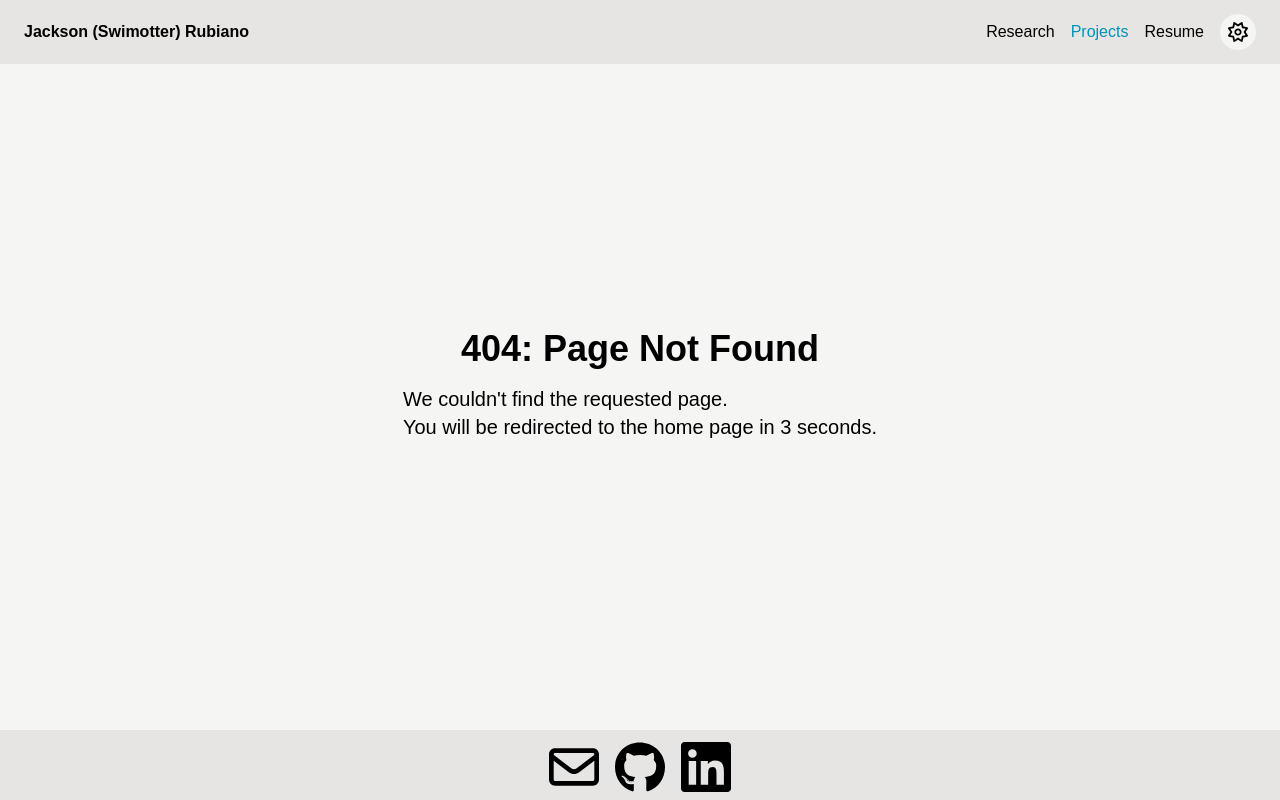
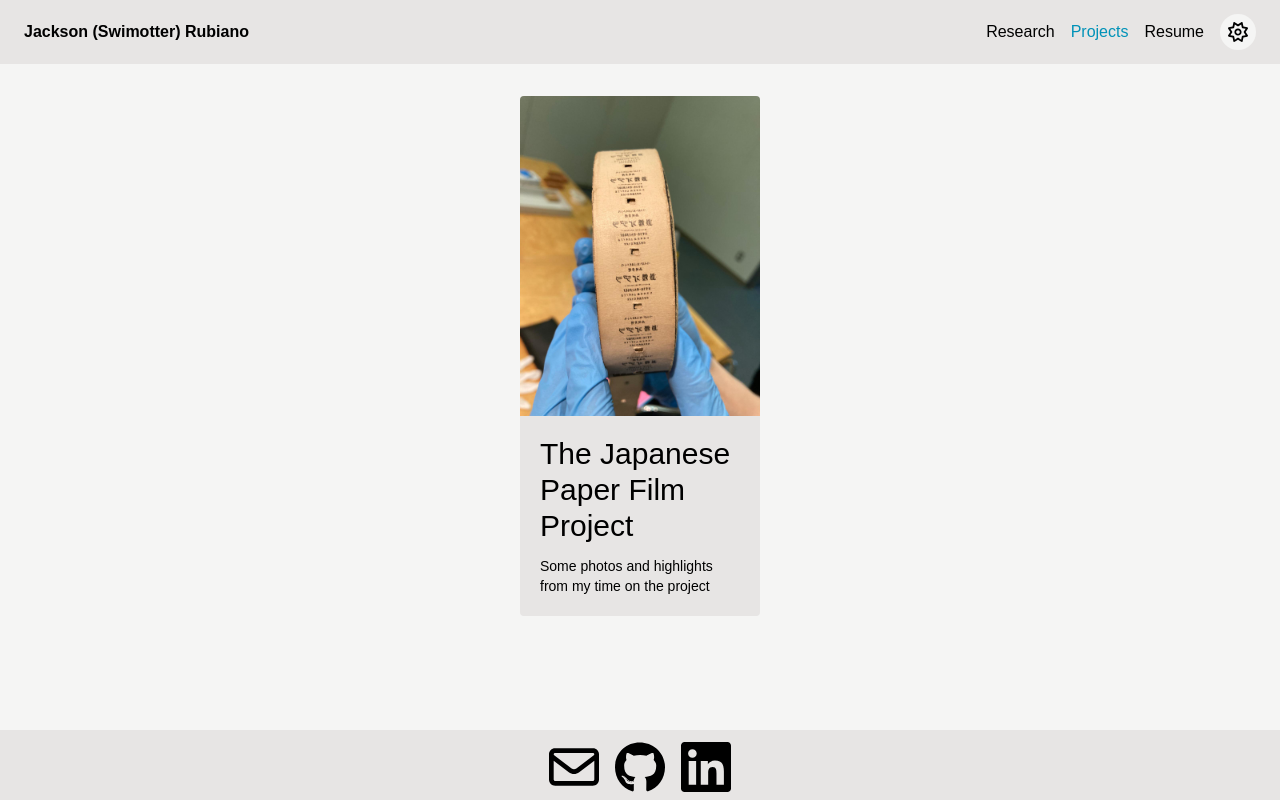
Before and after one commit to Swimotter/swimotter.github.io, a Next.js app in the folder personal-site/: page /projects in a window 1280 px wide. Before the commit this address had no page. Built offline with nearby package versions, Linux system fonts and the light colour scheme.

Commit message:
feat: Create projects page

```diff
--- /dev/null
+++ b/personal-site/app/projects/page.tsx
@@ -0,0 +1,36 @@
+import type { Metadata } from "next";
+
+import Project from "@/components/project";
+import FilmRoll from "@/public/film-roll.jpg";
+
+export const metadata: Metadata = {
+  title: "Projects | Jackson (Swimotter) Rubiano",
+  description: "Projects worked on by Jackson (Swimotter) Rubiano",
+};
+
+const projects = [
+  {
+    title: "The Japanese Paper Film Project",
+    description: "Some photos and highlights from my time on the project",
+    img: FilmRoll,
+    page: "paper-films",
+  },
+];
+
+export default function Home() {
+  return (
+    <section className="w-full grid grid-cols-[repeat(auto-fit,minmax(0,240))] gap-4 justify-center items-start">
+      {projects.map((item) => {
+        return (
+          <Project
+            key={item.page}
+            title={item.title}
+            description={item.description}
+            img={item.img}
+            page={`projects/${item.page}`}
+          />
+        );
+      })}
+    </section>
+  );
+}
```
Also changed, not shown: personal-site/public/film-roll.jpg (added).
